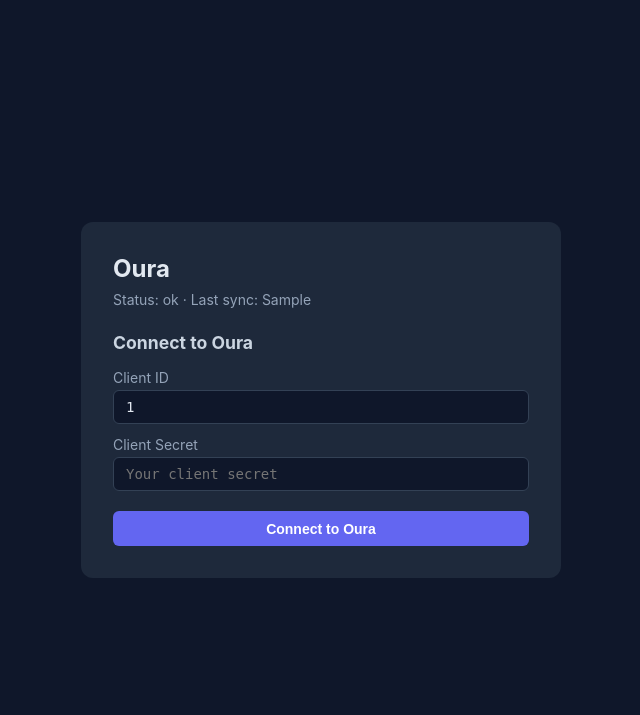
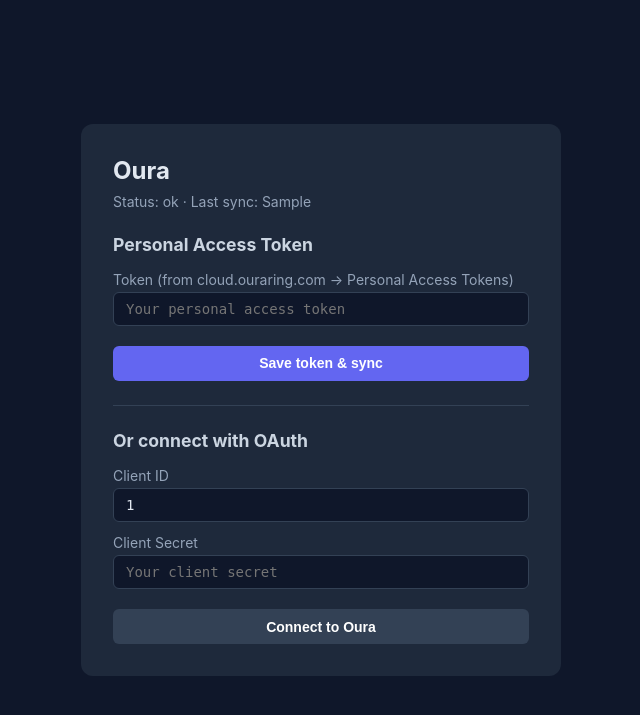
Before and after one commit to CarlKho-Minerva/openhost-oura-ring, a Python web app: template openhost_oura/src/openhost_oura/templates/setup.html in a window 1280 px wide. Shown: the top 715 px of the page, without its empty margins (319-959 px from the left). Run offline with Jinja, Linux system fonts and the light colour scheme; the template is opened without the code that fills it: most values are stand-ins (such as "Sample title", 1, 10 or a date in 2020).

Commit message:
Add Personal Access Token path to /setup: PAT fails loudly on revocation (401 -> stale lastsync -> watchdog), no refreshable secret to leak

```diff
--- a/openhost_oura/src/openhost_oura/templates/setup.html
+++ b/openhost_oura/src/openhost_oura/templates/setup.html
@@ -36,13 +36,22 @@
   <p class="status">Status: {{status}} &middot; Last sync: {{last_sync}}</p>
   {{error_banner}}
 
-  <h2>Connect to Oura</h2>
+  <h2>Personal Access Token</h2>
+  <form method="POST" action="/setup/pat">
+    <label>Token (from cloud.ouraring.com &rarr; Personal Access Tokens)</label>
+    <input type="password" name="personal_token" placeholder="Your personal access token">
+    <button type="submit">Save token &amp; sync</button>
+  </form>
+
+  <hr class="divider">
+
+  <h2>Or connect with OAuth</h2>
   <form method="POST" action="/setup/oauth">
     <label>Client ID</label>
     <input type="text" name="client_id" value="{{client_id}}" placeholder="xxxxxxxx-xxxx-xxxx-xxxx-xxxxxxxxxxxx">
     <label>Client Secret</label>
     <input type="password" name="client_secret" placeholder="Your client secret">
-    <button type="submit">Connect to Oura</button>
+    <button type="submit" class="alt-btn">Connect to Oura</button>
   </form>
 </div>
 </body>
```
Also changed, not shown: openhost_oura/src/openhost_oura/app.py (+37 -1 lines).
